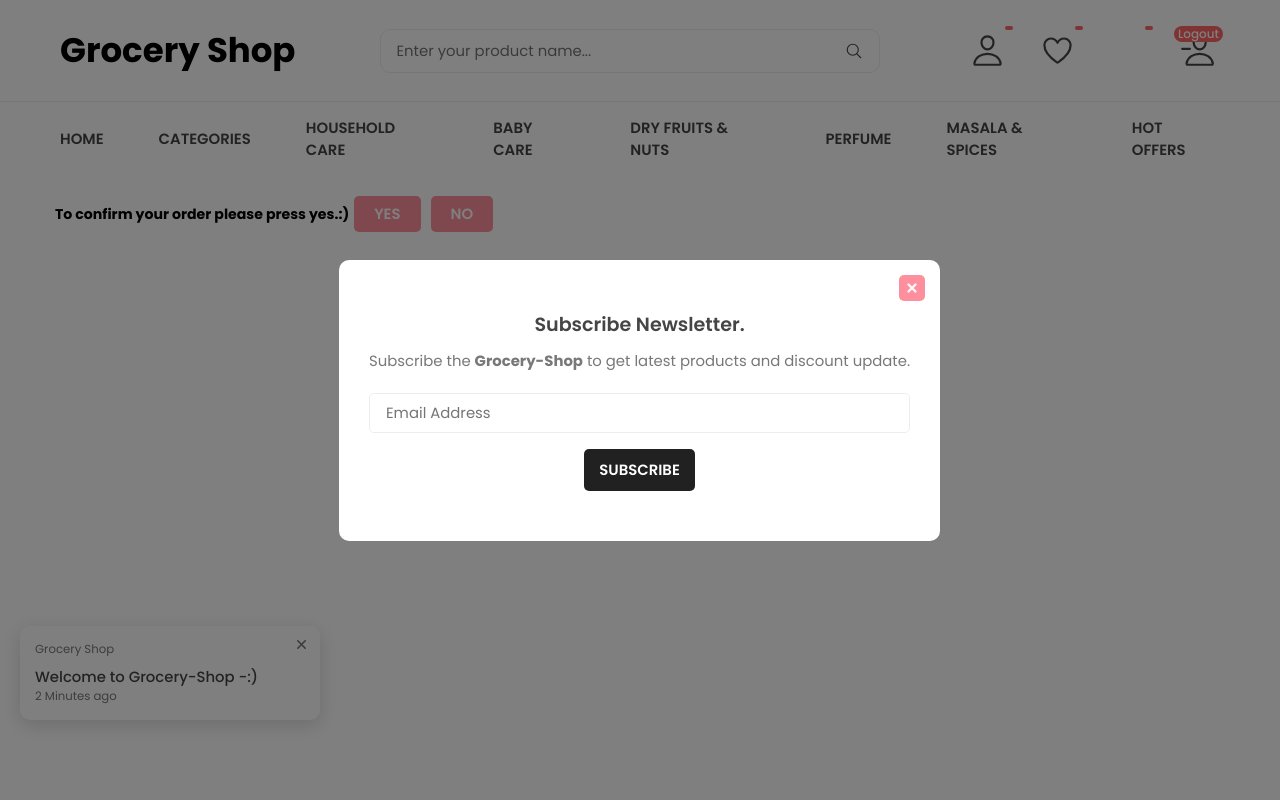
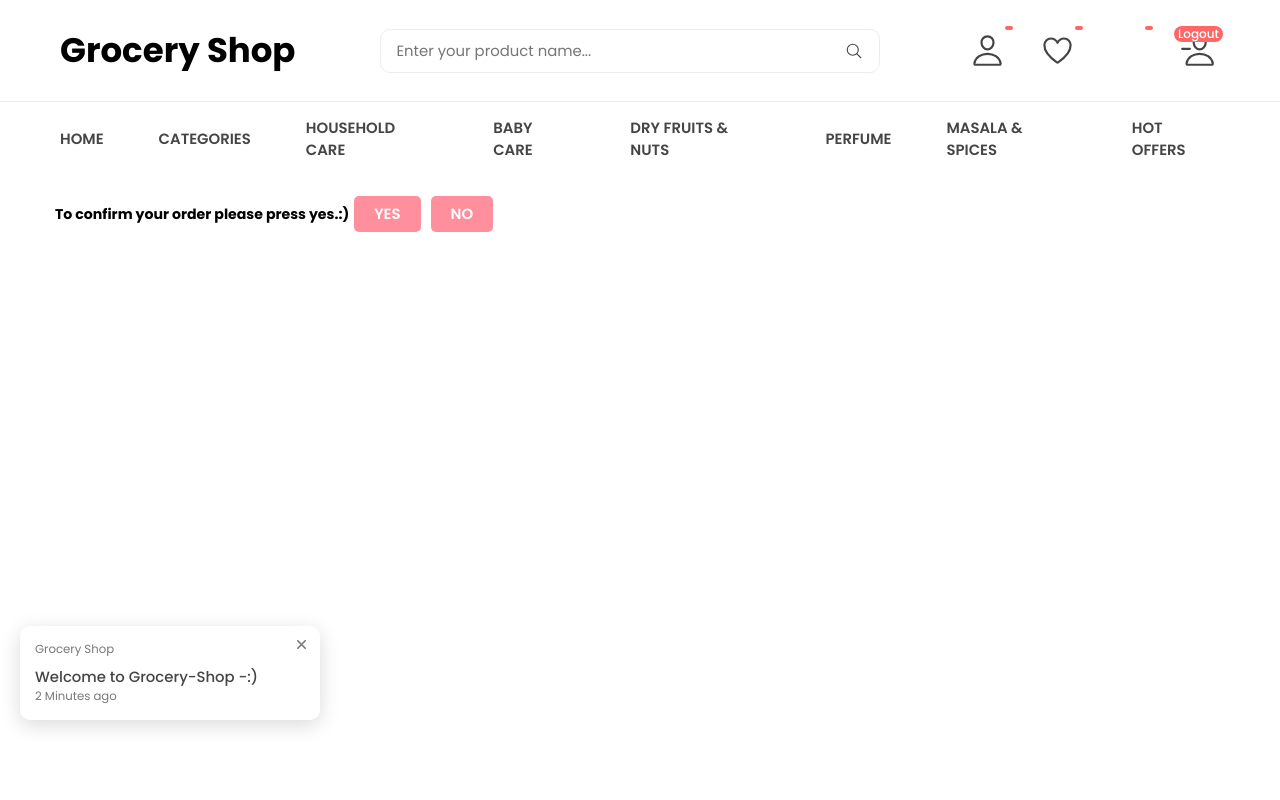
Before and after one commit to JaganNS10/GroceryEcomeerce, a Django app: template app/templates/cash.html in a window 1280 px wide. Run offline with Django 5.2, Linux system fonts and the light colour scheme; the template is opened without the code that fills it, so the values that code supplies are empty; some libraries are stand-ins or nearby versions.

Commit message:
Update index.html

```diff
--- a/app/templates/index.html
+++ b/app/templates/index.html
@@ -50,45 +50,16 @@
     - MODAL
   -->
 
-  <div class="modal" data-modal>
-
-    <div class="modal-close-overlay" data-modal-overlay></div>
-
-    <div class="modal-content">
-
-      <button class="modal-close-btn" data-modal-close>
-        <ion-icon name="close-outline"></ion-icon>
-      </button>
-
-      <div class="newsletter-img">
-        <img src=" {% static 'assets/images/newsletter.png' %}" alt="subscribe newsletter" width="400" height="400">
-      </div>
-
-      <div class="newsletter">
-
-        <form action="#">
-
-          <div class="newsletter-header">
-
-            <h3 class="newsletter-title">Subscribe Newsletter.</h3>
-
-            <p class="newsletter-desc">
-              Subscribe the <b>Grocery-Shop</b> to get latest products and discount update.
-            </p>
-
-          </div>
-
-          <input type="email" name="email" class="email-field" placeholder="Email Address" required>
-
-          <button type="submit" class="btn-newsletter">Subscribe</button>
-
-        </form>
-
-      </div>
-
-    </div>
-
+
+  <div data-modal>
+    <button data-modal-close>
+    </button>
+    <div data-modal-overlay></div>
   </div>
+
+
+
+
 
 
 
```
